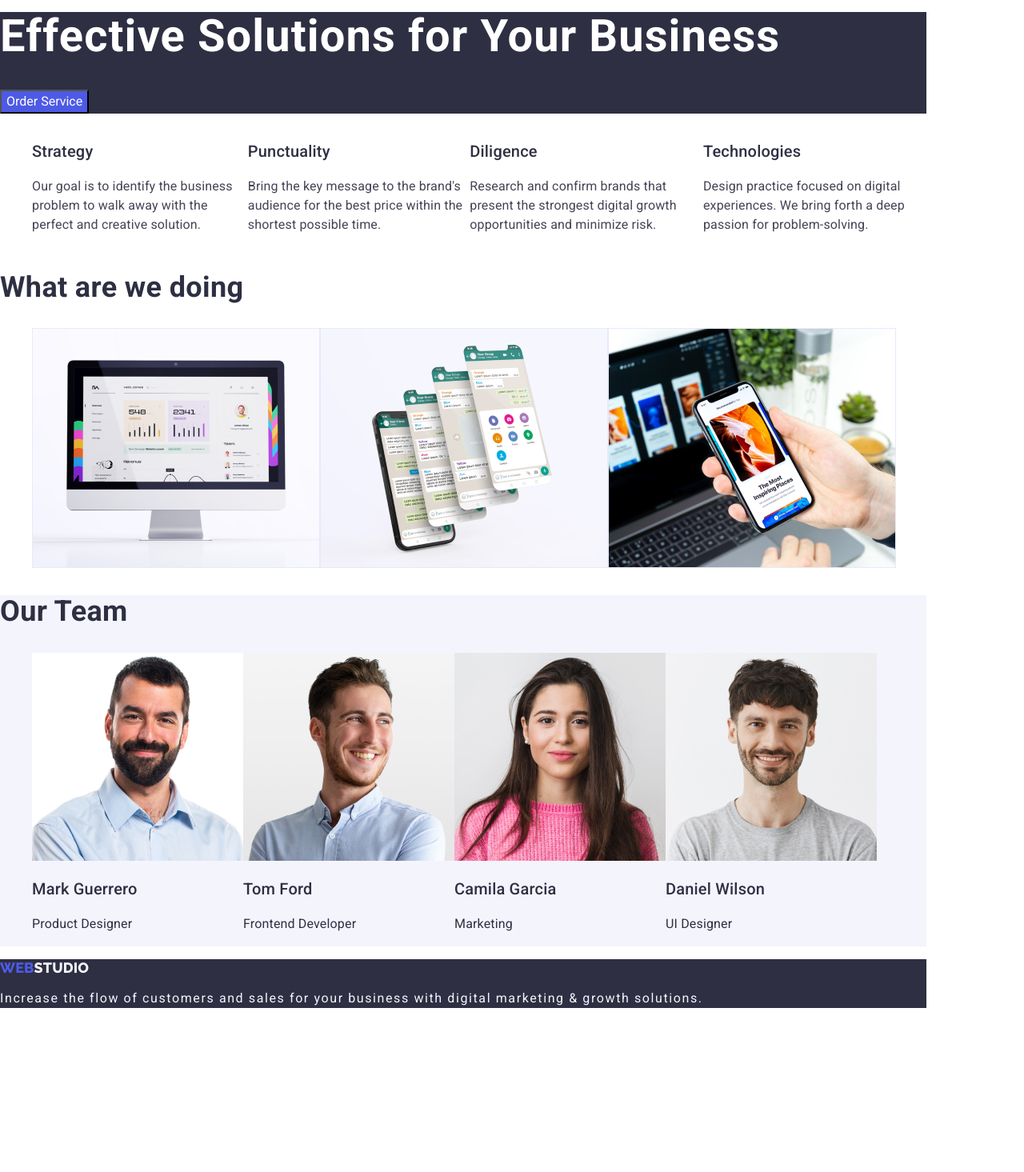
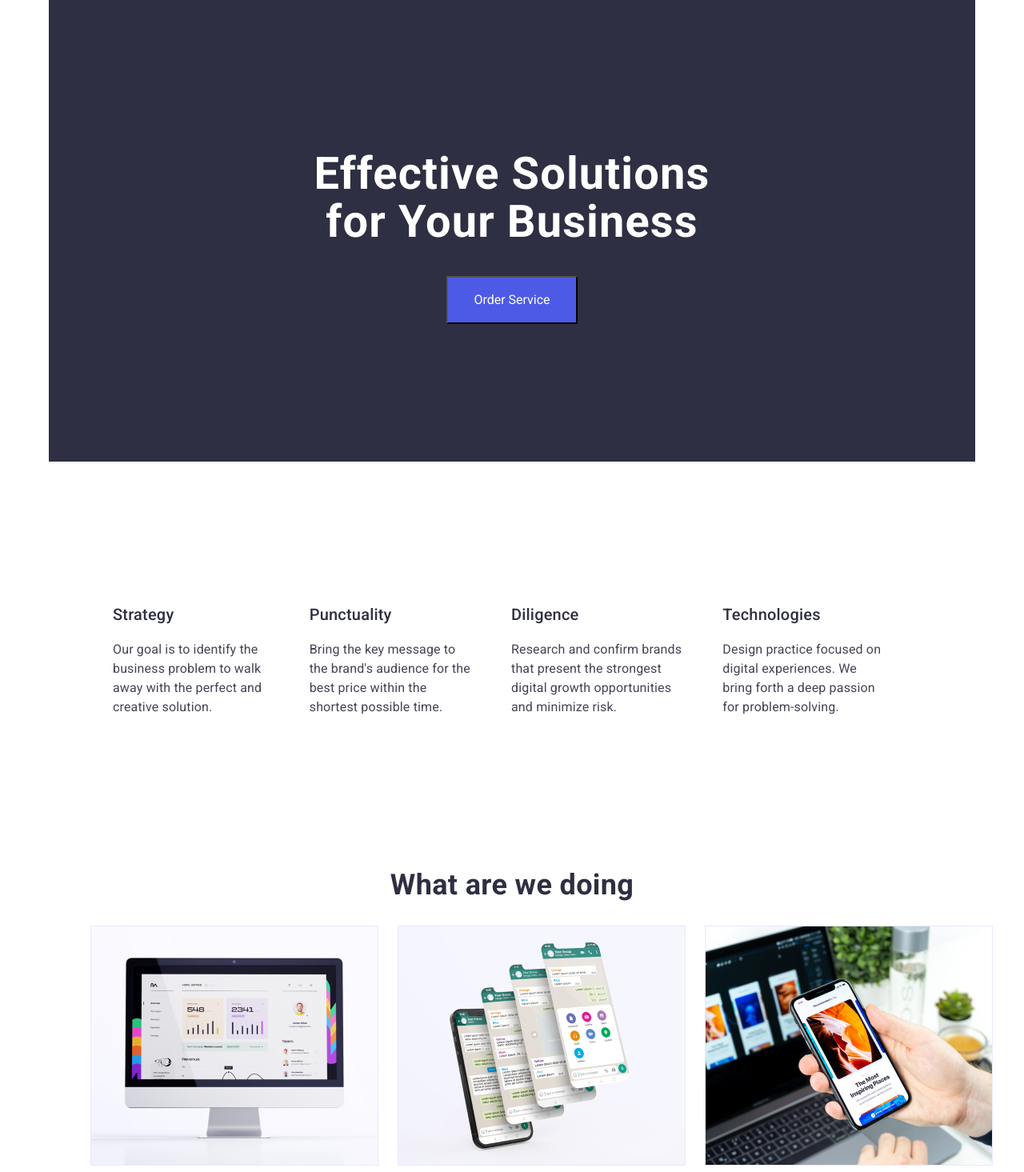
Before and after one commit to barteksbr/goit-markup-hw-02, a plain HTML site: page index.html in a window 1280 px wide. Shown: the part 80-1545 px from the top of the page at 80% size. Before the commit the page ends 1356 px from the top, so only its background shows below. Drawn offline with nearby package versions, Linux system fonts and the light colour scheme.

Commit message:
fun with flex #3

```diff
--- a/css/flex.css
+++ b/css/flex.css
@@ -14,8 +14,18 @@
     margin: 40px;
 }
 
+.title_container {
+    height: 600px;
+    display: flex;
+    flex-direction: column;
+    align-items: center;
+    justify-content: center;
+}
+
 .section_container {
-    display: flex
+    display: flex;
+    width: 1128px;
+    padding: 120px 56px 120px 56px;
 }
 
 .pic_container {
@@ -24,6 +34,8 @@
 
 .team_container {
     display: flex;
+    justify-content: center;
+
 }
 
 .portfolio_navi_container {
@@ -35,3 +47,10 @@
     display: flex;
     flex-wrap: wrap;
 }
+
+.footer_container {
+    display: flex;
+    flex-direction: column;
+    align-items: end;
+
+}
--- a/css/style.css
+++ b/css/style.css
@@ -26,7 +26,8 @@ body {
 }
 
 .container {
-    width: 1158px;
+    max-width: 1158px;
+    margin: auto;
 }
 
 .header_section {
@@ -110,6 +111,7 @@ body {
 
 .title_section {
     background-color: #2E2F42;
+
 }
 
 .main_title {
@@ -118,8 +120,9 @@ body {
     line-height: 60px;
     color: #FFFFFF;
     letter-spacing: 0.02em;
-
-}
+    width: 496px;
+    text-align: center;
+    }
 
 .header_button {
     background-color: #4D5AE5;
@@ -128,6 +131,7 @@ body {
     line-height: 24px;
     font-family: inherit;
     cursor: pointer;
+    padding: 16px 32px 16px 32px;
 }
 
 .header_button:hover {
@@ -137,6 +141,7 @@ body {
 
 .target_list {
     list-style: none;
+    padding: 24px;
 }
 
 .target_titles {
@@ -148,6 +153,7 @@ body {
 
 .doing_pics {
     list-style: none;
+    padding: 0px 12px 0px 12px;
 }
 
 .goals {
@@ -163,6 +169,7 @@ body {
     font-weight: 700;
     font-size: 36px;
     letter-spacing: 0.01em;
+    text-align: center;
 }
 
 .team_section {
@@ -172,6 +179,8 @@ body {
 .team_pics {
     list-style: none;
     letter-spacing: 0.01em;
+    padding: 0px 12px 0px 12px;
+    margin: auto;
 }
 
 .pic_name {
--- a/index.html
+++ b/index.html
@@ -50,7 +50,7 @@
         </div>
         <main>
 
-            <section class="title_section">
+            <section class="title_section title_container">
                 <h1 class="main_title">
                     Effective Solutions
                     for Your Business
@@ -139,7 +139,7 @@
                 </ul>
             </section>
         </main>
-        <footer class="footer">
+        <footer class="footer footer_container">
             <div>
                 <a class="firm_name" href="index.html">WEB<span style="color:#F4F4FD;">STUDIO</span></a>
                 <p class="footer_text">Increase the flow of customers and sales for your business with digital marketing
```
